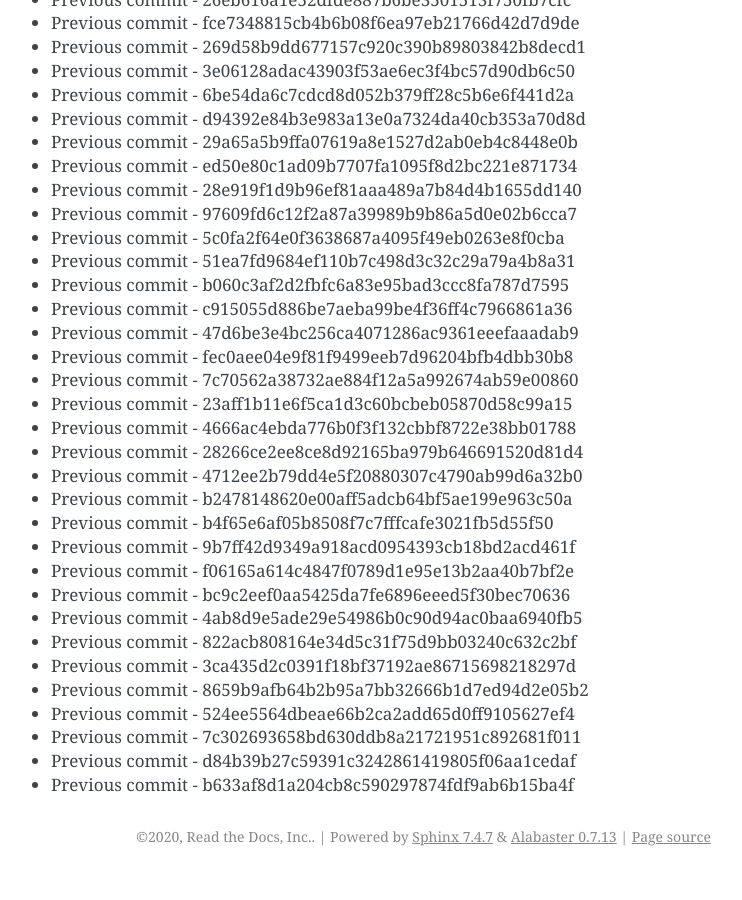
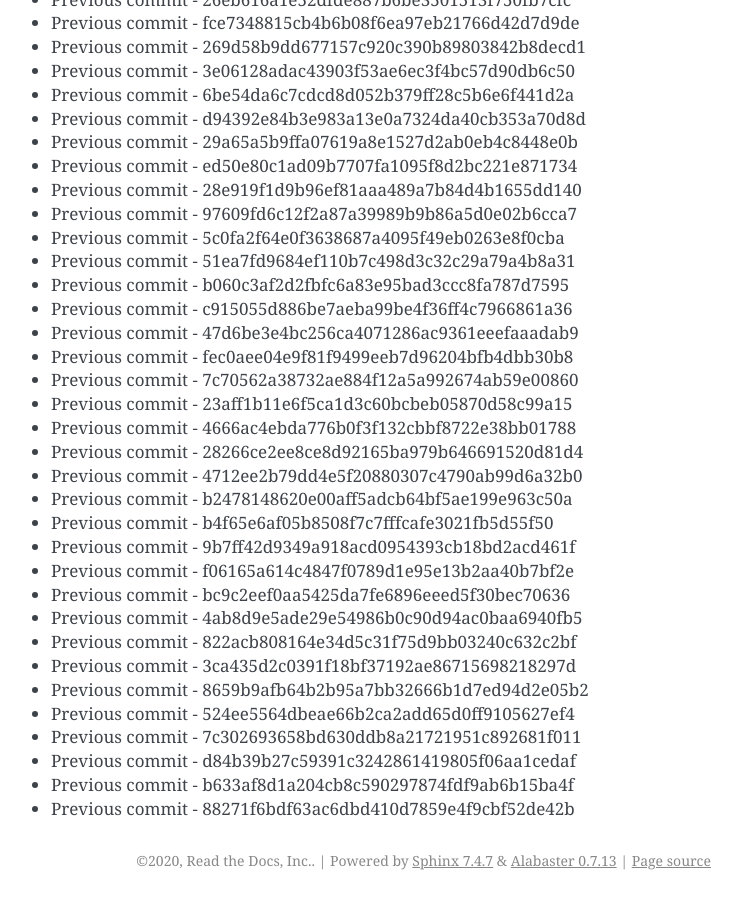
Before and after one commit to readthedocs/rtd-git-stresstest, a Sphinx documentation site: the page built from docs/updates.rst, in a window 1280 px wide and 900 px high, scrolled down 80304 px. Shown: the whole window, without its empty margins (399-1141 px from the left). Built offline with Sphinx 7.4.7, drawn with Linux system fonts in a browser that asks for light colours; before the commit the page ends 81180 px from its top, so only the background shows below that.

Commit message:
Generating commit from previous: 88271f6bdf63ac6dbd410d7859e4f9cbf52de42b

```diff
--- a/docs/updates.rst
+++ b/docs/updates.rst
@@ -3406,3 +3406,4 @@ It can be tested for any performance characteristics.
 * Previous commit - 7c302693658bd630ddb8a21721951c892681f011
 * Previous commit - d84b39b27c59391c3242861419805f06aa1cedaf
 * Previous commit - b633af8d1a204cb8c590297874fdf9ab6b15ba4f
+* Previous commit - 88271f6bdf63ac6dbd410d7859e4f9cbf52de42b
```
